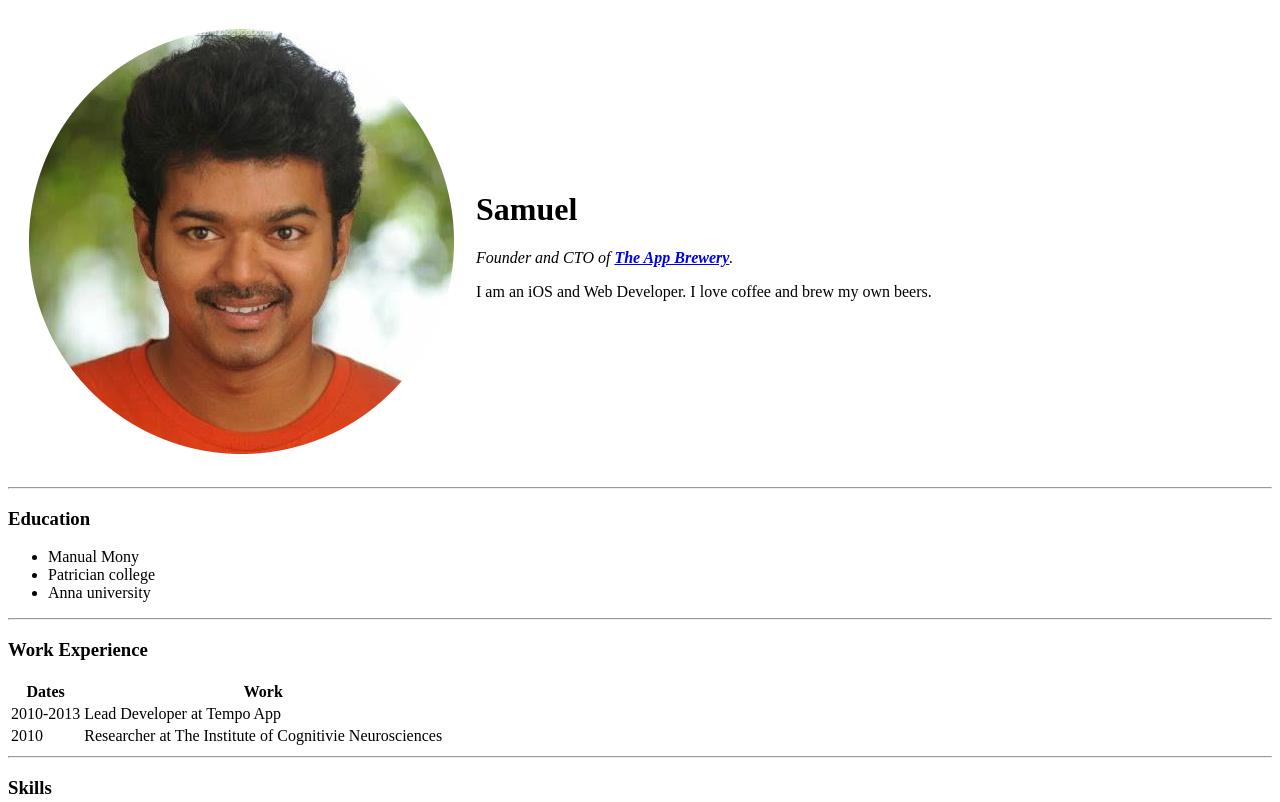
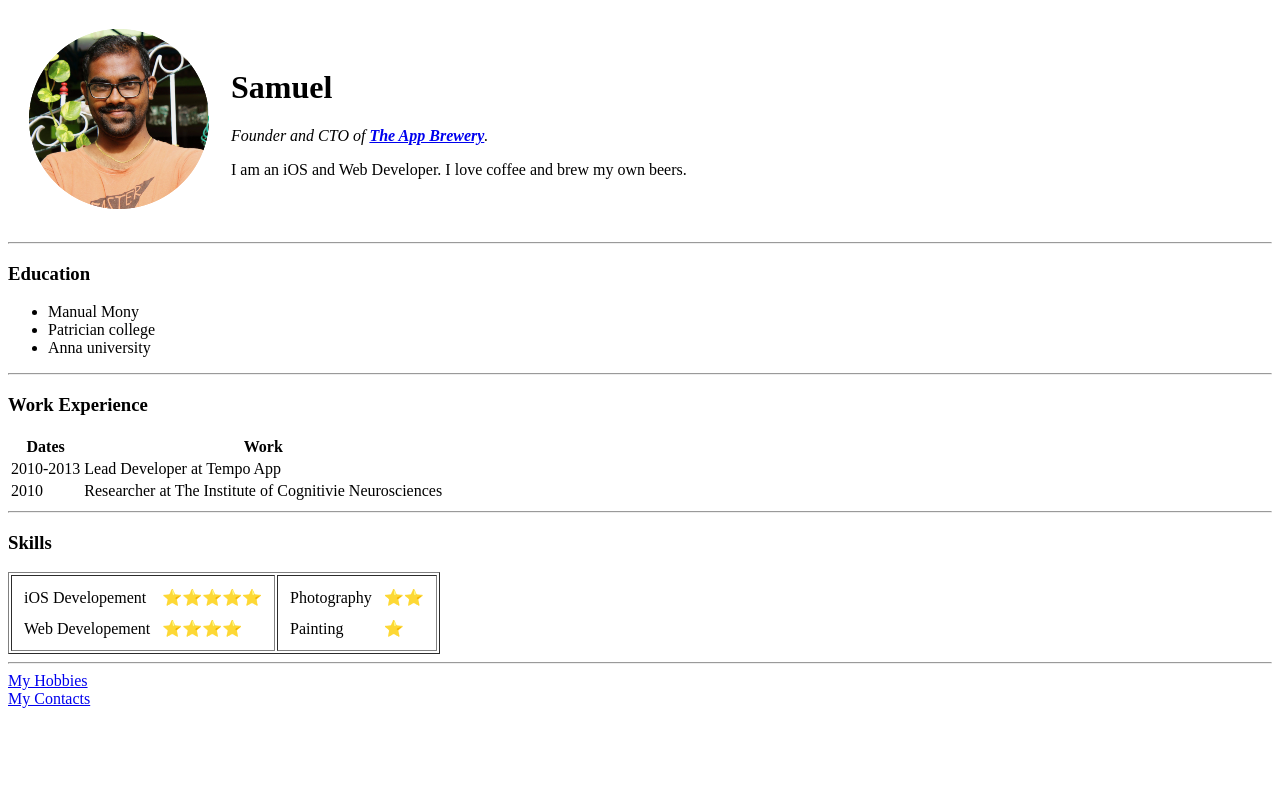
Before and after one commit to samuelpaulaj/cv, a plain HTML site: page index.html in a window 1280 px wide. Shown: the top 802 px of the page. Drawn offline with Linux system fonts and the light colour scheme.

Commit message:
Added Sam photo

```diff
--- a/index.html
+++ b/index.html
@@ -11,7 +11,7 @@
 <body>
   <table cellspacing="20">
     <tr>
-      <td><img src="images\vijay-photo.png" alt="Actor Vijay Photo"></td>
+      <td><img src="images\sam-photo.png" alt="Samuel Photo"></td>
       <td>
         <h1>Samuel</h1>
         <p><em>Founder and CTO of <strong><a href="https://appbrewery.com/">The App Brewery</a></strong>.</em></p>
```
